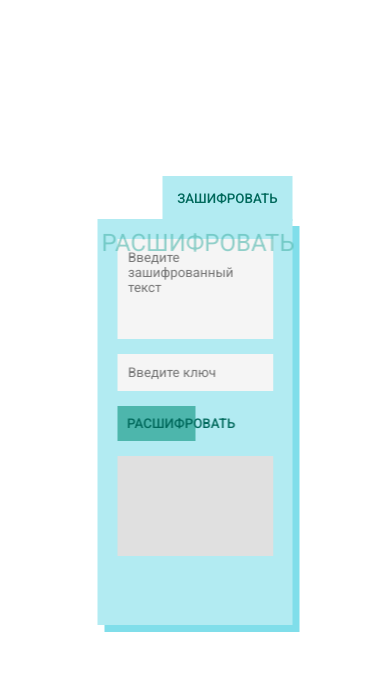
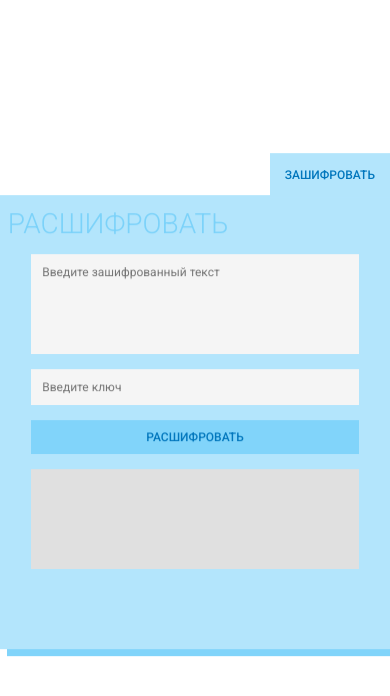
Before and after one commit to artemykairyak/caesar, a website: page src/index.html in a window 390 px wide. Both pictures are taken after a click on the button "РАСШИФРОВАТЬ". Drawn offline with Linux system fonts and the light colour scheme; files that its build step writes are made by us from their sources.

Commit message:
final commit

```diff
--- a/src/index.html
+++ b/src/index.html
@@ -1,13 +1,16 @@
 <!DOCTYPE html>
 <html lang="ru">
+
 <head>
     <meta charset="UTF-8">
     <meta name="viewport" content="width=device-width, initial-scale=1">
     <meta http-equiv="X-UA-Compatible" content="IE=edge">
     <title>Ceasar Cipher</title>
-	<link href="https://fonts.googleapis.com/css?family=Roboto:400,500,700&display=swap" rel="stylesheet">
+    <link rel="shortcut icon" type="image/x-icon" href="img/favicon.ico" />
+    <link href="https://fonts.googleapis.com/css?family=Roboto:300,400,500&display=swap" rel="stylesheet">
     <link rel="stylesheet" href="css/main.css" type="text/css">
 </head>
+
 <body>
     <div class="container">
         <button class="toggle-btn" data-state="enc">Расшифровать</button>
@@ -37,4 +40,5 @@
     </div>
     <script src="js/scripts.js" type="text/javascript"></script>
 </body>
+
 </html>
--- a/src/js/script.js
+++ b/src/js/script.js
@@ -1,4 +1,7 @@
 window.onload = function() {
+
+    //VARIABLES
+
     let encBtn = document.querySelector('.enc-btn'),
         decBtn = document.querySelector('.dec-btn'),
         resetBtn = document.querySelector('.reset-btn'),
@@ -13,12 +16,15 @@ window.onload = function() {
         encryptedForm = document.querySelector('.encrypt'),
         decryptedForm = document.querySelector('.decrypt'),
         error = document.querySelector('.error'),
+        container = document.querySelector('.container'),
         rusAlphabet = 'АБВГДЕЁЖЗИЙКЛМНОПРСТУФХЦЧШЩЬЫЪЭЮЯ'.toLowerCase(),
         engAlphabet = 'ABCDEFGHIJKLMNOPQRSTUVWXYZ'.toLowerCase(),
         textMask = '',
         rusRegExp = /^[а-яё0-9\/\\\-\.\,\?\!\)\(\ :\;\'\@\#\№\$\%\^\*\_\&+\n]+$/,
         engRexExp = /^[a-z0-9\/\\\-\,\.\?\!\)\(\ :\;\'\@\#\№\$\%\^\*\_\&+\n]+$/,
-        maskRegExp = /^[0-9\/\\\-\.\,\?!\)\(\ :\;\'\@\#\№\$\%\^\*\_\&+\n]+$/;;
+        maskRegExp = /^[0-9\/\\\-\.\,\?!\)\(\ :\;\'\@\#\№\$\%\^\*\_\&+\n]+$/;
+
+    //EVENT LISTENERS
 
     encBtn.addEventListener('click', function() {
         if (!checkLang(initText.value.toLowerCase()) || !checkKey(key.value)) {
@@ -35,7 +41,7 @@ window.onload = function() {
         if (!checkLang(encryptedText.value.toLowerCase()) || !checkKey(decKey.value)) {
             error.classList.remove('hidden');
         } else {
-            textMask = createMask(initText.value);
+            textMask = createMask(encryptedText.value);
             decrypt(encryptedText.value.toLowerCase());
             resDecText.removeAttribute('disabled');
             resetDecBtn.classList.remove('nonvisible');
@@ -50,12 +56,14 @@ window.onload = function() {
             decryptedForm.classList.remove('hidden');
             this.setAttribute('data-state', 'dec');
             this.innerHTML = 'Зашифровать';
+            container.classList.add('container-decrypt');
         } else {
             document.querySelector('.rotate').classList.remove('rotated');
             encryptedForm.classList.remove('hidden');
             decryptedForm.classList.add('hidden');
             this.setAttribute('data-state', 'enc');
             this.innerHTML = 'Расшифровать';
+            container.classList.remove('container-decrypt');
         }
     });
 
@@ -65,6 +73,14 @@ window.onload = function() {
 
     resetDecBtn.addEventListener('click', function() {
         reset('dec');
+    });
+
+    document.addEventListener('keydown', function(e) {
+        if (e.code == 'Enter' && document.activeElement !== initText && document.activeElement !== encryptedText) {
+            toggleBtn.getAttribute('data-state') === 'enc' ?
+                encBtn.click() :
+                decBtn.click();
+        }
     });
 
     [initText, key, encryptedText, decKey].forEach(item => {
@@ -83,9 +99,13 @@ window.onload = function() {
         this.select();
     });
 
+    //FUNCTIONS
+
+    //creating the mask to save the text case
     function createMask(text) {
         textMask = '';
         let mask = '';
+
         for (let i = 0; i < text.length; i++) {
             if (text[i].toUpperCase() === text[i] &&
                 !text[i].match(maskRegExp)) {
@@ -96,12 +116,14 @@ window.onload = function() {
                 mask += '0';
             }
         }
+
         return mask;
     }
 
-    //creating validation
+    //applying a mask to text to restore text case
     function createFromMask(text, mask) {
         let resText = '';
+
         for (let i = 0; i < text.length; i++) {
             if (mask.substr(i, 1) === '1') {
                 resText += text[i].toUpperCase();
@@ -117,6 +139,7 @@ window.onload = function() {
         if (key.match(/^[0-9]+$/)) {
             return true;
         }
+
         return false;
     }
 
@@ -131,6 +154,7 @@ window.onload = function() {
         }
     }
 
+    //reset form
     function reset(type) {
         if (type === 'enc') {
             initText.value = '';
@@ -148,22 +172,22 @@ window.onload = function() {
         }
     }
 
-    //shifting alphabet
+    //creating shifting alphabet
     function shiftAlphabet(shift, text) {
         let alphabet = '';
+
         if (checkLang(text) === 'rus') {
-
             alphabet = rusAlphabet;
         } else if (checkLang(text) === 'eng') {
-
             alphabet = engAlphabet;
         } else {
             return;
         }
+
         let fixedShift = shift % alphabet.length;
         let shiftedAlphabet = '';
+
         for (var i = 0; i < alphabet.length; i++) {
-            //Текущая буква со сдвигом, если выходим за рамки длины алфавита - берем с начала алфавита
             let currentLetter = (alphabet[i + fixedShift] === undefined) ?
                 (alphabet[i + fixedShift - alphabet.length]) :
                 (alphabet[i + fixedShift]);
@@ -177,12 +201,15 @@ window.onload = function() {
     function encrypt(text) {
         let shiftedAlphabet = shiftAlphabet(parseInt(key.value), text);
         let encryptedMessage = '';
+
         for (let i = 0; i < text.length; i++) {
             if (text[i].match(maskRegExp)) {
                 encryptedMessage = encryptedMessage.concat(text[i]);
                 continue
             };
+
             let indexOfLetter = '';
+
             if (checkLang(text) === 'rus') {
                 indexOfLetter = rusAlphabet.indexOf(text[i].toLowerCase());
 
@@ -200,6 +227,7 @@ window.onload = function() {
     function decrypt(text) {
         let shiftedAlphabet = shiftAlphabet(parseInt(decKey.value), text);
         let decryptedMessage = '';
+
         for (let i = 0; i < text.length; i++) {
             if (text[i].match(maskRegExp)) {
                 decryptedMessage = decryptedMessage.concat(text[i]);
@@ -217,7 +245,6 @@ window.onload = function() {
                 return;
             }
         }
-
         resDecText.value = createFromMask(decryptedMessage, textMask);
     }
 }
--- a/src/sass/main.scss
+++ b/src/sass/main.scss
@@ -13,6 +13,45 @@ html {
     transform: translate(-50%, -50%);
     background: #B2EBF2;
     box-shadow: 7px 7px 0px 0px #80DEEA;
+
+    &-decrypt {
+        background: #B3E5FC;
+        box-shadow: 7px 7px 0px 0px #81D4FA;
+
+        .toggle-btn {
+            background: #B3E5FC;
+            color: #0277BD;
+
+            &:hover {
+                color: #29B6F6;
+            }
+        }
+
+        .title-text {
+            color: #29B6F6;
+        }
+
+        .input {
+            &:focus {
+                box-shadow: 7px 7px 0px 0px #81D4FA;
+                border-top: 3px solid #81D4FA;
+                border-left: 3px solid #81D4FA;
+            }
+        }
+
+        .btn {
+            background: #81D4FA;
+            color: #0277BD;
+
+            &:hover {
+                background: darken(#81D4FA, 10%);
+                color: #B3E5FC;
+                box-shadow: 7px 7px 0px 0px #81D4FA;
+            }
+        }
+    }
+
+
 }
 
 * {
@@ -33,6 +72,7 @@ textarea {
     -webkit-appearance: none;
     border: none;
     resize: none;
+    font-size: 14px;
 
     &:focus {
         outline: none;
@@ -51,11 +91,11 @@ textarea {
     padding: 10% 10%;
     backface-visibility: hidden;
 
-	&:hover {
-		.title-text {
-			opacity: 1;
-		}
-	}
+    &:hover {
+        .title-text {
+            opacity: 1;
+        }
+    }
 }
 
 .decrypt {
@@ -145,10 +185,11 @@ textarea {
     position: absolute;
     top: 2%;
     left: 2%;
-    font-size: 24px;
+    font-size: 42px;
     text-transform: uppercase;
     color: #4db6ac;
-    opacity: 0.6;
+    opacity: 0.4;
+    font-weight: 300;
 }
 
 .reset-btn,
@@ -199,3 +240,51 @@ textarea {
         opacity: 1;
     }
 }
+
+@media (max-width: 1400px) {
+    .container {
+        width: 65%;
+    }
+}
+
+@media (max-width: 1000px) {
+    .container {
+        width: 85%;
+    }
+}
+
+@media (max-width: 700px) {
+
+    html,
+    input,
+    button,
+    textarea {
+        font-size: 12px;
+    }
+
+    .container {
+        width: 100%;
+        margin-right: 7px;
+    }
+
+    .title-text {
+        font-size: 32px;
+        top: 3%;
+    }
+
+    .encrypt,
+    .decrypt {
+        padding: 15% 8% 8%;
+    }
+}
+
+@media (max-width: 400px) {
+    .title-text {
+        font-size: 28px;
+        top: 2%;
+    }
+
+    .btn {
+        width: 100%;
+    }
+}
```
Also changed, not shown: build/css/main.css, build/img/favicon.ico (added), build/index.html, build/js/scripts.js, src/css/main.css, src/img/favicon.ico (added). Lines whose indentation alone changed are shown as unchanged.
